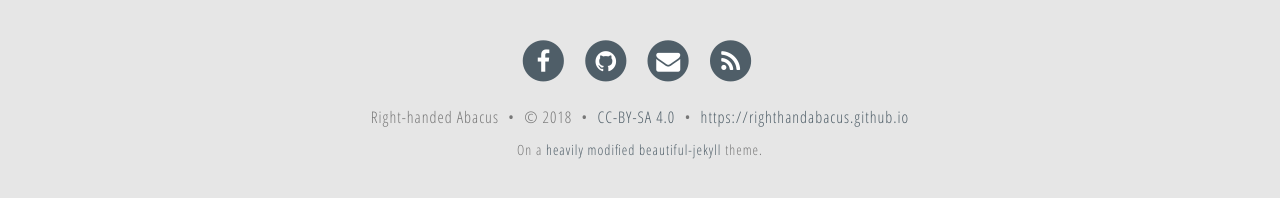
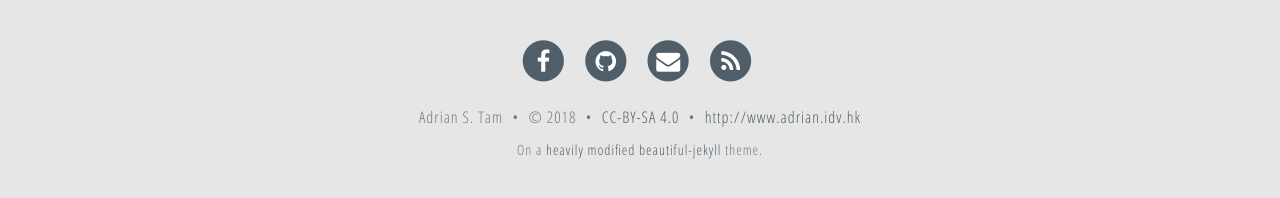
Before and after one commit to righthandabacus/righthandabacus.github.io, a Jekyll site: the page built from index.html, in a window 1280 px wide and 900 px high, scrolled down 1250 px. Shown: the part 690-888 px from the top of the window. Built offline with Jekyll 4.4.1, drawn with Linux system fonts in a browser that asks for light colours; nearby versions of some CDN libraries; some web fonts are replaced; the list of posts is cut into pages by our own code; some of the changed lines change nothing that is shown.

Commit message:
update _config

```diff
--- a/_config.yml
+++ b/_config.yml
@@ -11,14 +11,14 @@
 
 title:       "∫ntegrabℓε ∂ifferentiαℓs"
 description: "unorganised memo, notes, code, data, and writings of random topics"
-url_pretty:  "https://righthandabacus.github.io"
+url_pretty:  "http://www.adrian.idv.hk"
 
 
 #############################
 # Build settings
 
 # Exclude these from production
-exclude: ["Gemfile","Gemfile.lock","LICENSE","README.md","CNAME","*.bak","NOTES.md",".gitignore",".git","_draft/"]
+exclude: ["Gemfile","Gemfile.lock","LICENSE","README.md","CNAME","*.bak","NOTES.md",".gitignore",".git","_draft"]
 
 timezone:      "America/New_York"
 markdown:      kramdown
@@ -74,7 +74,7 @@ navbar:
 # Footer options
 
 author:
-  name: "Right-handed Abacus"
+  name: "Adrian S. Tam"
   email: "righthandabacus@users.github.com"
   facebook: "codeposer"
   github: "righthandabacus"
```
